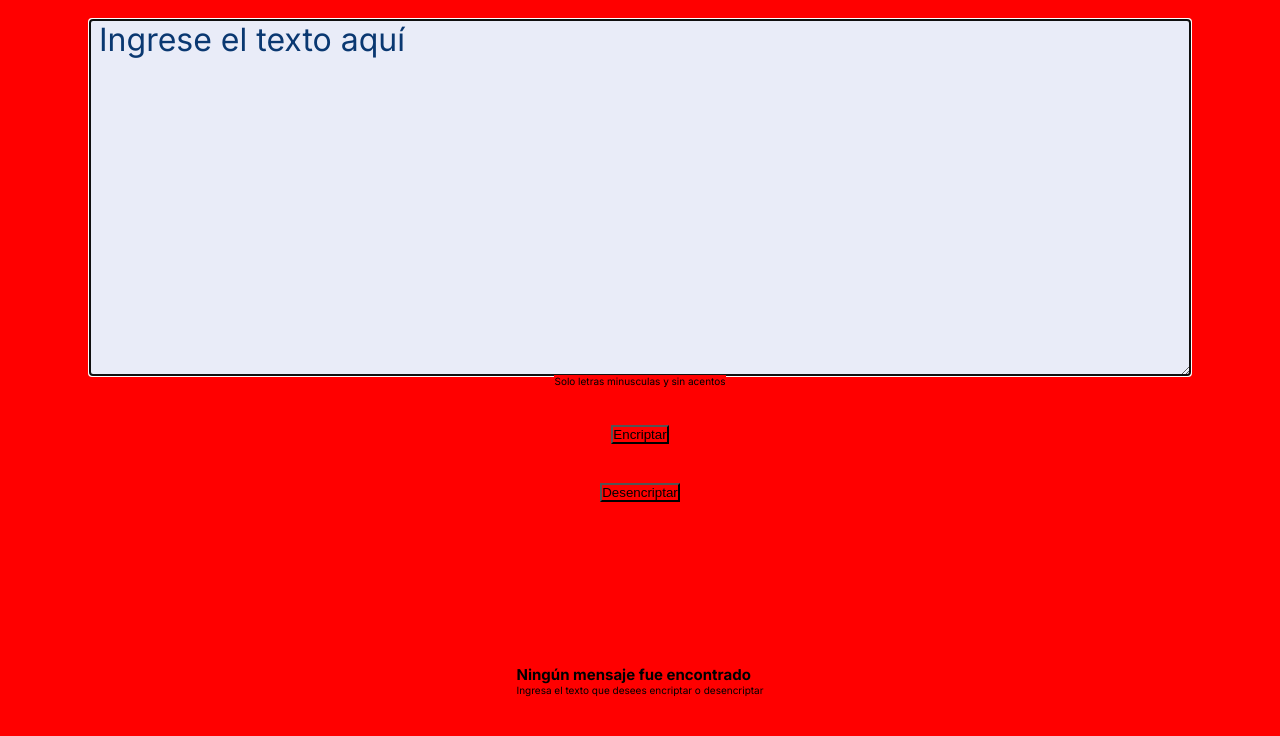
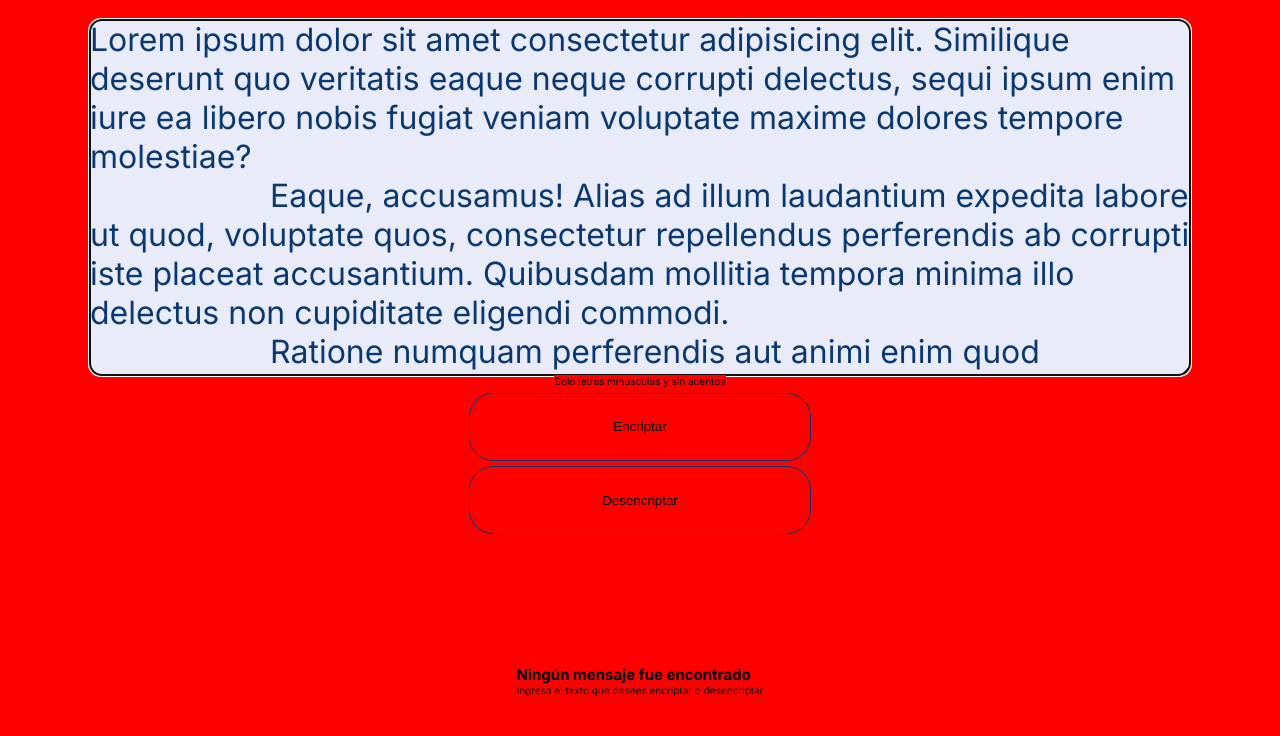
Before and after one commit to EstebanPai/Encriptador-de-texto, a website: page index.html in a window 1280 px wide. Shown: the part 76-812 px from the top of the page. Drawn offline with Linux system fonts and the light colour scheme.

Commit message:
Clases y estilos iniciales de los botones encriptar/desencriptar implementados

```diff
--- a/css/style.css
+++ b/css/style.css
@@ -52,11 +52,12 @@ body{
 }
 
 .encriptador__text{
-    width: 98%;
+    width: 96%;
     max-width: 110rem;
     min-width: 36rem;
     min-height: 35.5rem;
     border: none;
+    border-radius: 1.2rem;
     background-color: var(--ligth-blue-300);
     font-family: 'Inter';
     font-weight: 400;
@@ -73,6 +74,13 @@ body{
     justify-content: space-evenly;
 }
 
+.encriptador__buttons .button {
+    width: 34.2rem;
+    height: 6.8rem;
+    border-radius: 2.4rem;
+    border: .1rem solid var(--dark-blue-300);
+}
+
 /* Response screen encriptador section */
 
 .responsescreen {
--- a/index.html
+++ b/index.html
@@ -22,13 +22,24 @@
         </header>
         <main class="container">
             <section class="encriptador">
-                <textarea class="encriptador__text" autofocus required> Ingrese el texto aquí</textarea>
+                <!-- Ingrese el texto aquí -->
+                <textarea class="encriptador__text" autofocus required>Lorem ipsum dolor sit amet consectetur adipisicing elit. Similique deserunt quo veritatis eaque neque corrupti delectus, sequi ipsum enim iure ea libero nobis fugiat veniam voluptate maxime dolores tempore molestiae?
+                    Eaque, accusamus! Alias ad illum laudantium expedita labore ut quod, voluptate quos, consectetur repellendus perferendis ab corrupti iste placeat accusantium. Quibusdam mollitia tempora minima illo delectus non cupiditate eligendi commodi.
+                    Ratione numquam perferendis aut animi enim quod quibusdam deleniti porro corrupti. Iure, labore quos non facere numquam veniam deleniti totam, fugit eveniet repellat dicta. In magni rem ullam odio unde.
+                    Officia, consequuntur distinctio a laudantium aut quidem dolores sint fugiat ducimus saepe in consectetur, aliquam explicabo tempora. Animi necessitatibus error eaque obcaecati deserunt. Illum quae magnam consequatur eaque quidem esse.
+                    Rem pariatur enim saepe odio veniam dolorem nesciunt mollitia atque laudantium nisi nam magnam temporibus, architecto ut facere natus. A odio voluptate totam expedita labore facilis vitae sint possimus obcaecati?
+                    Quidem corrupti pariatur sed numquam asperiores reprehenderit nihil quod nostrum accusantium recusandae architecto odio itaque, aperiam sint excepturi reiciendis cumque alias dolore ipsum, eos illum ipsam. Eos pariatur nihil atque.
+                    Explicabo praesentium iusto culpa in inventore quasi sapiente, animi, esse blanditiis laboriosam magnam consectetur, molestias ea? Pariatur cum nisi at dolorum, aperiam repellat mollitia aspernatur placeat dolorem fugiat magni molestiae?
+                    Ullam facere, aspernatur error sed eligendi deserunt dolorum ea consectetur veniam totam voluptatum, maiores necessitatibus minima, illo ipsa ut possimus inventore fugiat corporis. Quisquam sequi laudantium voluptas praesentium aspernatur beatae?
+                    Ea assumenda perferendis, hic corrupti vitae, accusamus magnam dolorum alias delectus odio esse vero velit blanditiis molestiae iste facere eum eveniet repellendus excepturi ex architecto fuga rem at. Iure, nulla?
+                    A nihil deleniti earum tenetur, nostrum sunt tempora maiores! Commodi modi sed libero iste aperiam odit molestias rem in reprehenderit praesentium, veniam debitis provident quam! Quibusdam debitis quas temporibus distinctio?
+                </textarea>
                 <span class="encriptador__advice">
                     Solo letras minusculas y sin acentos
                 </span>
                 <div class="encriptador__buttons">
-                    <button>Encriptar</button>
-                    <button>Desencriptar</button>
+                    <button class="button btn_encriptar">Encriptar</button>
+                    <button class="button btn_desencriptar">Desencriptar</button>
                 </div>
             </section>
             <section class="responsescreen">
```
